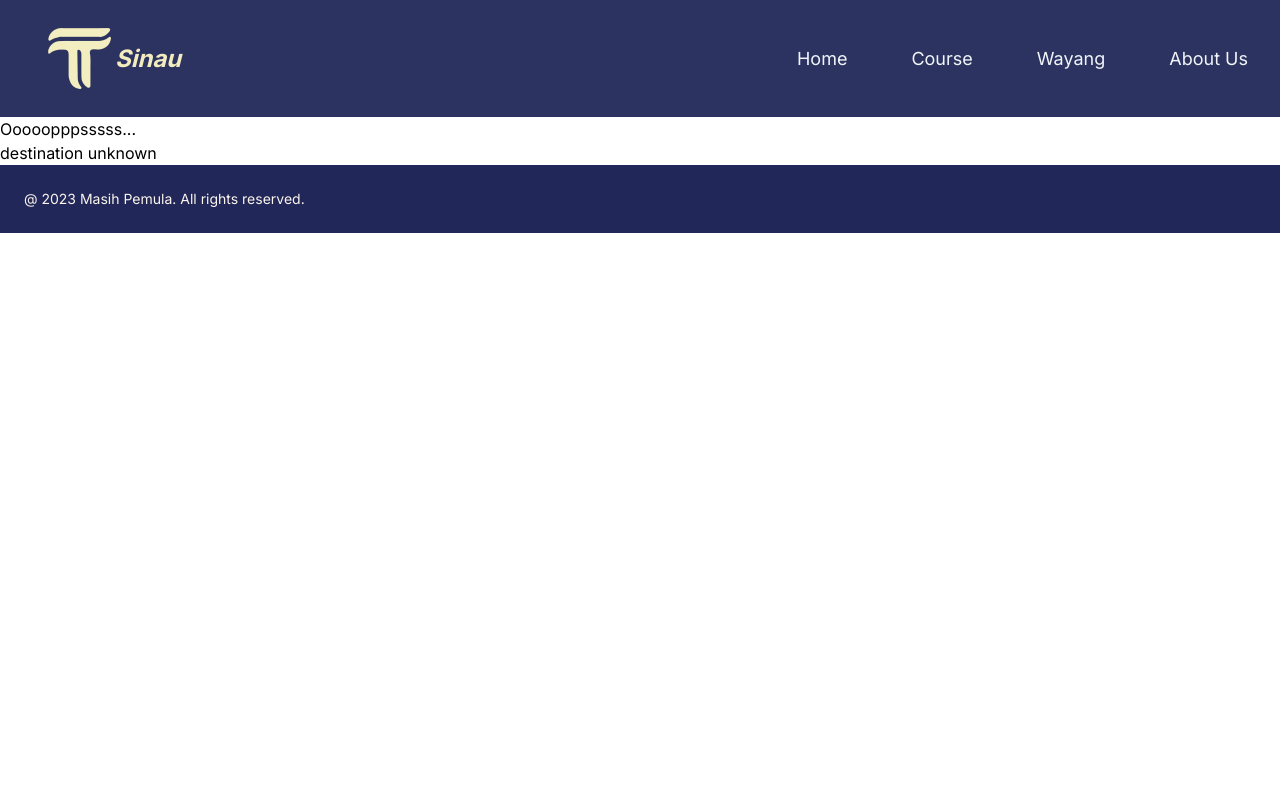
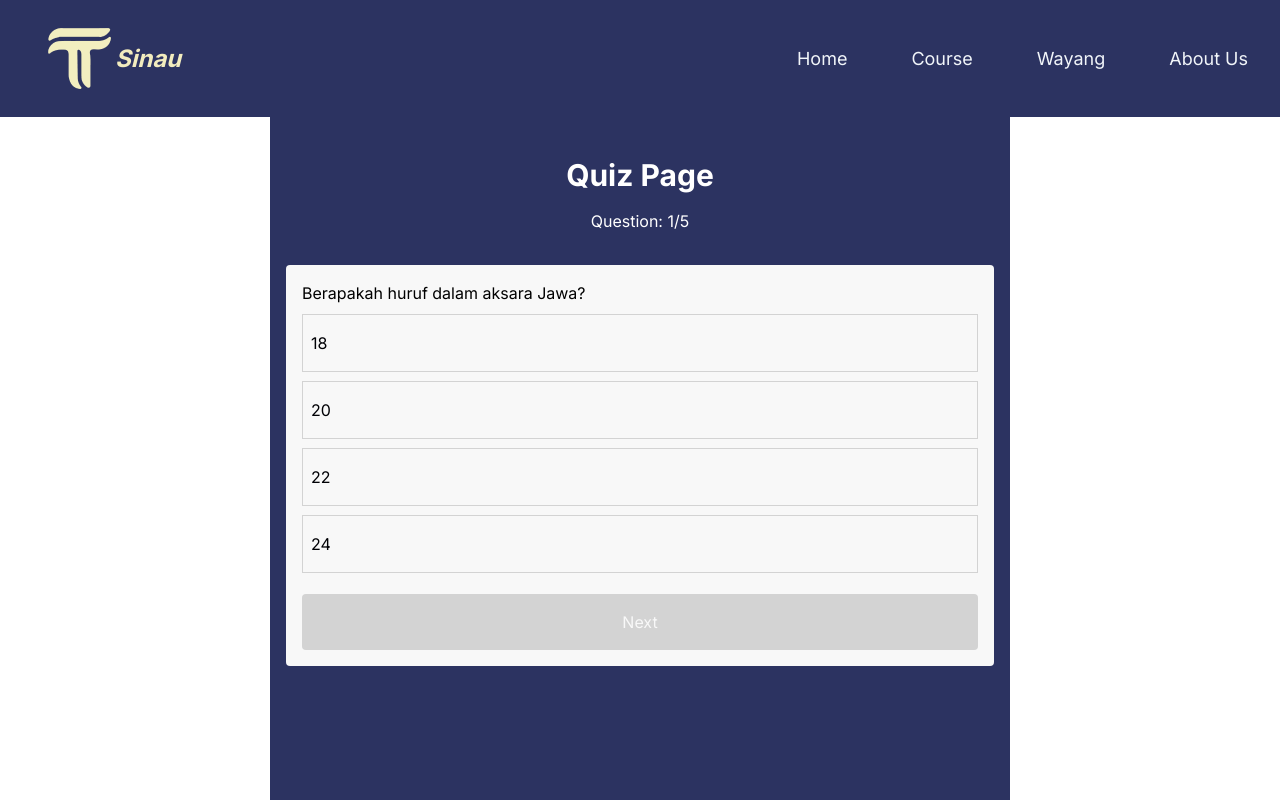
Before and after one commit to princeofverry/Sinau-Web, a Next.js app: page /Quiz in a window 1280 px wide. Before the commit this address had no page. Shown: the top 800 px of the page. Built offline with nearby package versions, Linux system fonts and the light colour scheme.

Commit message:
membuat quiz

```diff
--- a/src/app/Course/page.js
+++ b/src/app/Course/page.js
@@ -8,6 +8,8 @@ import BackToTop from "../components/utilities/Component/BackToTop";
 import Wordle from "../components/Course/components/wordle";
 import Course1 from '../components/Course/components/course1'
 import Course2 from '../components/Course/components/course2'
+import Quiz from '../components/Course/components/quiz'
+
 
 const Bahasa = () => {
   return (
@@ -55,6 +57,7 @@ const Bahasa = () => {
       <Wordle/>
       <Course1/>
       <Course2/>
+      <Quiz/>
       <BackToTop url={"/bahasa"}/>
     </>
   );
--- /dev/null
+++ b/src/app/Quiz/page.js
@@ -0,0 +1,116 @@
+'use client';
+import React, { useState } from 'react';
+import { quiz } from '../data.js';
+
+const page = () => {
+  const [activeQuestion, setActiveQuestion] = useState(0);
+  const [selectedAnswer, setSelectedAnswer] = useState('');
+  const [checked, setChecked] = useState(false);
+  const [selectedAnswerIndex, setSelectedAnswerIndex] = useState(null);
+  const [showResult, setShowResult] = useState(false);
+  const [result, setResult] = useState({
+    score: 0,
+    correctAnswers: 0,
+    wrongAnswers: 0,
+  });
+
+  const { questions } = quiz;
+  const { question, answers, correctAnswer } = questions[activeQuestion];
+
+  //   Select and check answer
+  const onAnswerSelected = (answer, idx) => {
+    setChecked(true);
+    setSelectedAnswerIndex(idx);
+    if (answer === correctAnswer) {
+      setSelectedAnswer(true);
+      console.log('true');
+    } else {
+      setSelectedAnswer(false);
+      console.log('false');
+    }
+  };
+
+  // Calculate score and increment to next question
+  const nextQuestion = () => {
+    setSelectedAnswerIndex(null);
+    setResult((prev) =>
+      selectedAnswer
+        ? {
+            ...prev,
+            score: prev.score + 5,
+            correctAnswers: prev.correctAnswers + 1,
+          }
+        : {
+            ...prev,
+            wrongAnswers: prev.wrongAnswers + 1,
+          }
+    );
+    if (activeQuestion !== questions.length - 1) {
+      setActiveQuestion((prev) => prev + 1);
+    } else {
+      setActiveQuestion(0);
+      setShowResult(true);
+    }
+    setChecked(false);
+  };
+
+  return (
+    <div className='container-quiz bg-[#2C3361] w-full h-screen hidden sm:block'>
+      <h1 className="judul-quiz text-3xl font-bold text-white text-center mt-6">Quiz Page</h1>
+      <div>
+        <h2 className="judul-quiz2 text-white text-center mt-4">
+          Question: {activeQuestion + 1}
+          <span>/{questions.length}</span>
+        </h2>
+      </div>
+      <div>
+        {!showResult ? (
+          <div className='quiz-container'>
+            <h3 className='judul-qu'>{questions[activeQuestion].question}</h3>
+            {answers.map((answer, idx) => (
+               <li
+               key={idx}
+               onClick={() => onAnswerSelected(answer, idx)}
+               className={`${
+                 selectedAnswerIndex === idx ? 'li-selected-quiz' : 'li-hover-quiz'
+               } custom-li-class`}
+             >
+               <span>{answer}</span>
+             </li>
+            ))}
+            {checked ? (
+              <button onClick={nextQuestion} className='btn'>
+                {activeQuestion === question.length - 1 ? 'Finish' : 'Next'}
+              </button>
+            ) : (
+              <button onClick={nextQuestion} disabled className='btn-disabled'>
+                {' '}
+                {activeQuestion === question.length - 1 ? 'Finish' : 'Next'}
+              </button>
+            )}
+          </div>
+        ) : (
+          <div className='quiz-container'>
+            <h3>Results</h3>
+            <h3>Overall {(result.score / 25) * 100}%</h3>
+            <p>
+              Total Questions: <span>{questions.length}</span>
+            </p>
+            <p>
+              Total Score: <span>{result.score}</span>
+            </p>
+            <p>
+              Correct Answers: <span>{result.correctAnswers}</span>
+            </p>
+            <p>
+              Wrong Answers: <span>{result.wrongAnswers}</span>
+            </p>
+            <button onClick={() => window.location.reload()}>Restart</button>
+          </div>
+        )}
+      </div>
+    </div>
+  );
+};
+
+export default page;
--- /dev/null
+++ b/src/app/components/Course/components/quiz.js
@@ -0,0 +1,19 @@
+import React from "react";
+import Image from "next/image";
+import Link from "next/link";
+
+
+const Quiz = () => {
+return (
+    <main>
+      <div className='container'>
+        <h1>Quiz App</h1>
+        <Link href='/Quiz'>
+          <button>Start Quiz</button>
+        </Link>
+      </div>
+    </main>
+  );
+}
+
+export default Quiz;
--- /dev/null
+++ b/src/app/data.js
@@ -0,0 +1,35 @@
+export const quiz = {
+    totalQuestions: 5,
+    questions: [
+      {
+        id: 1,
+        question: 'Berapakah huruf dalam aksara Jawa?',
+        answers: ['18', '20', '22', '24'],
+        correctAnswer: '20',
+      },
+      {
+        id: 2,
+        question: 'Apa arti dari kata "Sugeng Rawuh" dalam bahasa Jawa?',
+        answers: ['Selamat Pagi', 'Selamat Siang', 'Selamat Malam', 'Selamat Datang'],
+        correctAnswer: 'Selamat Datang',
+      },
+      {
+        id: 3,
+        question: 'Apa arti dari kata "Mangan" dalam bahasa Jawa?',
+        answers: ['Minum', 'Makan', 'Tidur', 'Lari'],
+        correctAnswer: 'Makan',
+      },
+      {
+        id: 4,
+        question: 'Bagaimana mengucapkan "Terima kasih" dalam bahasa Jawa?',
+        answers: ['Matur Suwun', 'Sugeng Rawuh', 'Sampun', 'Rahajeng Semeng'],
+        correctAnswer: 'Matur Suwun',
+      },
+      {
+        id: 5,
+        question: 'Apa maksud dari kalimat "Pripun, pak."?',
+        answers: ['Iya, Pak', 'Tidak, Pak', 'Selamat Pagi, Pak', 'Bagaimana, Pak'],
+        correctAnswer: 'Bagaimana Pak',
+      },
+    ],
+  };
--- a/src/app/globals.css
+++ b/src/app/globals.css
@@ -101,3 +101,63 @@ html {
   .pandawa-box:hover .pandawa-layer .additional-text {
     display: block;
   }
+
+/* Quiz */
+
+.judul-quiz3 {
+  padding-bottom: 2rem;
+  color: #000105;
+  font-size: 1.8rem;
+}
+
+button {
+  padding: 16px 8px;
+  width: 100%;
+  margin-top: 12px;
+  font-size: 1rem;
+  border-radius: 4px;
+  cursor: pointer;
+  background-color: #808080;
+  color: #f8f8f8;
+}
+
+.btn-disabled {
+  background-color: lightgray;
+}
+
+.custom-li-class {
+  list-style-type: none;
+  cursor: pointer;
+  margin: 9px 0;
+  padding: 16px 8px;
+  color: #000105;
+  border: 1px solid lightgray;
+}
+
+.li-hover-quiz:hover {
+  background-color: #d8d8d8;
+  columns: #fff;
+}
+
+.li-selected-quiz {
+  color: #fff;
+  background-color: #000925;
+}
+
+.container-quiz {
+  max-width: 740px;
+  width: 100%;
+  margin: auto;
+  padding: 1rem;
+}
+
+.quiz-container {
+  background-color: #f8f8f8;
+  padding: 1rem;
+  margin-top: 2rem;
+  border-radius: 4px;
+}
+
+.container-quiz p {
+  padding: 8px 0;
+}
```
